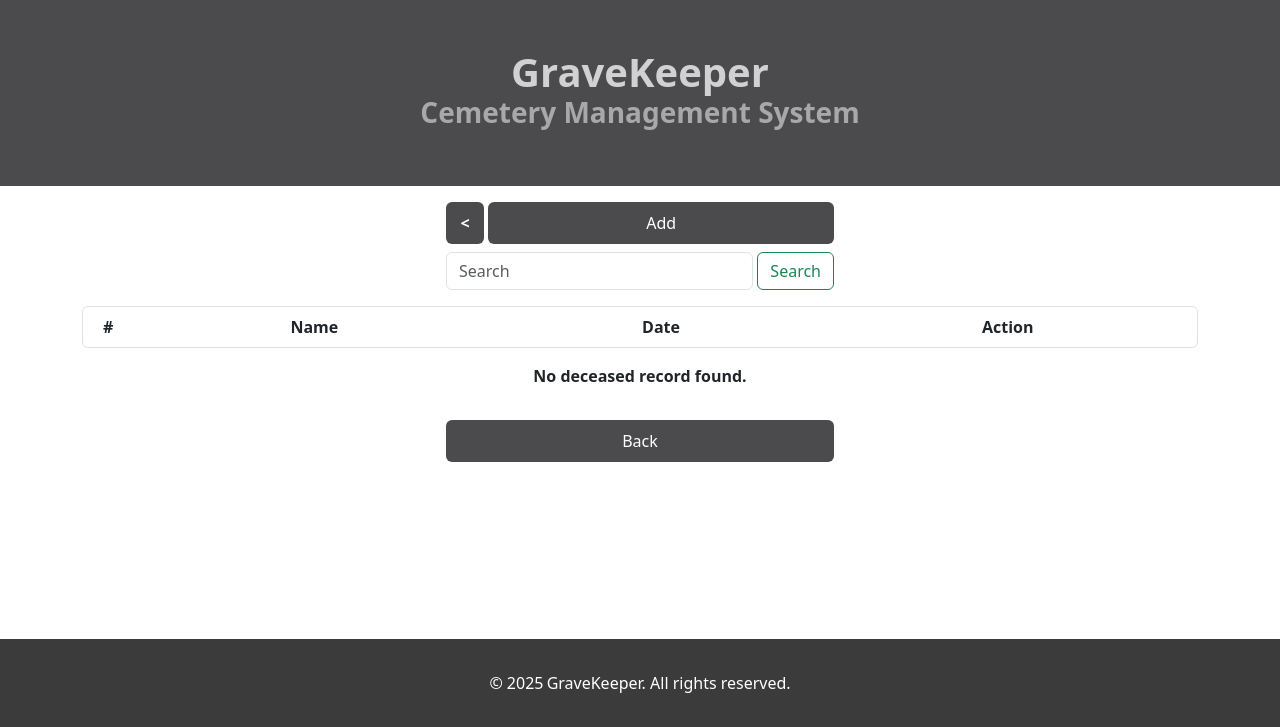
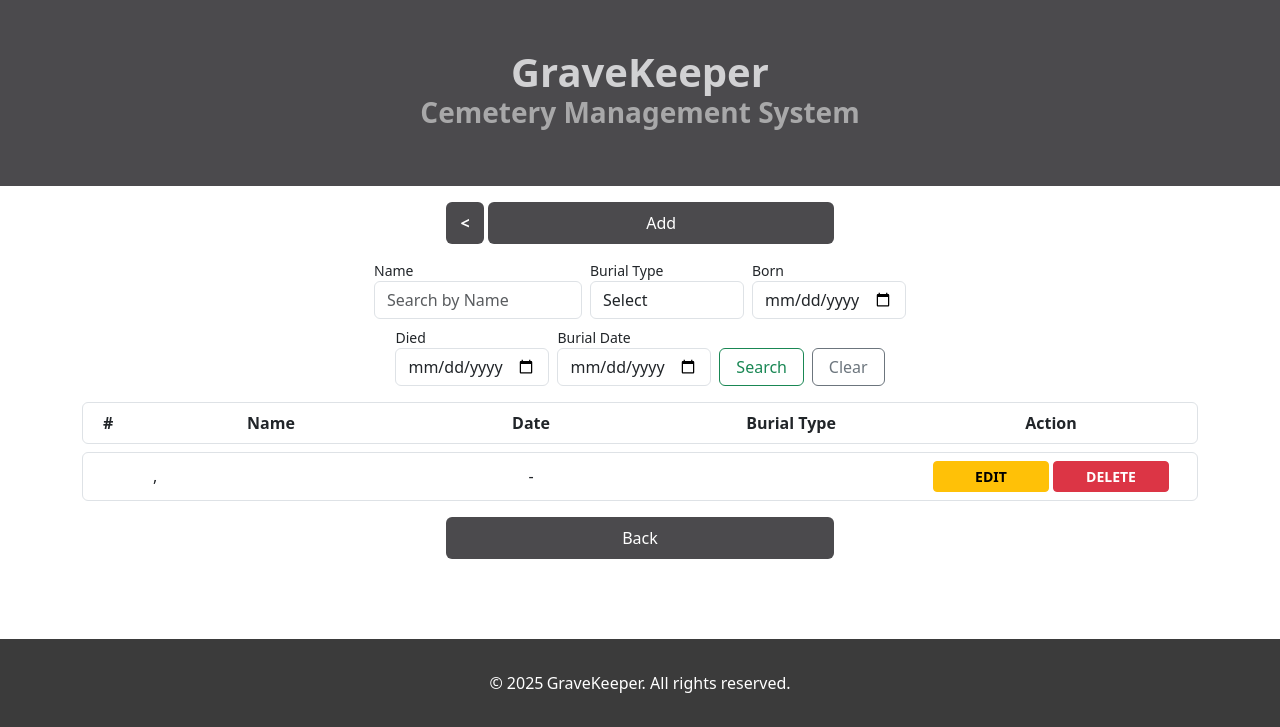
Before and after one commit to sharweng/gravekeepercms, a PHP site: page /deceased/index.php?mode=1 in a window 1280 px wide. Shown: the part 73-800 px from the top of the page. Run offline with PHP 8.4, Linux system fonts and the light colour scheme; the visitor is signed in with stand-in values (Sample User, id 1); data comes from the database, SQL or seed files in the repository; data that the repository does not hold is empty.

Commit message:
added searching to deceased

```diff
--- a/deceased/index.php
+++ b/deceased/index.php
@@ -9,13 +9,41 @@
     if($mode != 'user')
         include('../includes/notAdminRedirect.php');
 
-    $sql = "SELECT d.dec_id, d.lname, d.fname, d.date_born, d.date_died, d.picture, b.burial_date,
-        b.plot_id, s.sec_name, p.description AS plot_desc, bt.description AS type_desc
-        FROM deceased d INNER JOIN burial b ON d.dec_id = b.dec_id
-        INNER JOIN plot p ON p.plot_id = b.plot_id
-        INNER JOIN section s ON p.section_id = s.section_id
-        INNER JOIN bur_type bt ON bt.type_id = b.type_id";
-
+    $sql = "SELECT
+                   d.dec_id,
+                   r.reserv_id,
+                   r.date_placed,
+                   r.date_reserved,
+                   COALESCE(s.description, 'canceled') AS status,
+                   sec.sec_name,
+                   p.description AS plot_desc,
+                   p.price,
+                   u.name AS user_name,
+                   u.email,
+                   b.burial_id,
+                   b.burial_date,
+                   bt.description AS burial_type,
+                   d.lname AS deceased_lname,
+                   d.fname AS deceased_fname,
+                   d.date_born,
+                   d.date_died,
+                   d.picture AS deceased_picture
+               FROM reservation r
+               INNER JOIN status s ON r.stat_id = s.stat_id
+               INNER JOIN section sec ON r.section_id = sec.section_id
+               INNER JOIN plot p ON r.plot_id = p.plot_id
+               INNER JOIN user u ON r.user_id = u.user_id  -- Join to get user details
+               INNER JOIN burial b ON p.plot_id = b.plot_id  -- Join burial to get burial details
+               INNER JOIN bur_type bt ON b.type_id = bt.type_id  -- Get burial type description
+               INNER JOIN deceased d ON b.dec_id = d.dec_id  -- Get deceased details
+               ";
+    if(isset($_GET['clear'])){
+        unset($_GET['search']);
+        unset($_GET['burial_type']);
+        unset($_GET['date_born']);
+        unset($_GET['date_died']);
+        unset($_GET['burial_date']);
+    }
     if(isset($_GET['search']))
         $keyword = strtolower(trim($_GET['search']));
 
@@ -23,7 +51,28 @@
         $sql = $sql . " WHERE LOWER(CONCAT(d.lname, ', ', d.fname)) LIKE '%{$keyword}%'";
     }
 
-    $sql = $sql." ORDER BY dec_id ASC";
+    if (!empty($_GET['burial_type'])) {
+        $burial_type = mysqli_real_escape_string($conn, $_GET['burial_type']);
+        $sql .= " AND bt.description = '$burial_type'";
+    }
+
+    if (!empty($_GET['date_born'])) {
+        $date_born = mysqli_real_escape_string($conn, $_GET['date_born']);
+        $sql .= " AND d.date_born = '$date_born'";
+    }
+
+    if (!empty($_GET['date_died'])) {
+        $date_died = mysqli_real_escape_string($conn, $_GET['date_died']);
+        $sql .= " AND d.date_died = '$date_died'";
+    }
+
+    if (!empty($_GET['burial_date'])) {
+        $burial_date = mysqli_real_escape_string($conn, $_GET['burial_date']);
+        $sql .= " AND b.burial_date = '$burial_date'";
+    }
+
+
+    $sql = $sql." ORDER BY d.dec_id DESC";
     // if($mode == 'user'){
     //     $sql = $sql." WHERE u.user_id = {$_SESSION['user_id']}";
     // }
@@ -65,11 +114,53 @@
                 <a class="btn btn-darker-grey py-2 border-darker-grey fw-bold" href="/gravekeepercms/" style="width: 40px;"><</a>
                 <a class="btn btn-darker-grey w-100 py-2 border-darker-grey" href="create.php">Add</a>
             </div>
-            <form class="d-flex gap-1" method="get" action="">
-                <input class="form-control mr-sm-2" type="search" placeholder="Search" name="search" aria-label="Search">
-                <button class="btn btn-outline-success my-2 my-sm-0" type="submit">Search</button>
+        </main>
+        <form class="row g-2 align-items-center justify-content-center mb-3" method="get" action="">
+    <!-- Search Input -->
+    <div class="col-12 col-sm-6 col-md-4">
+        <label class="form-label small mb-0">Name</label>
+        <input class="form-control" type="search" placeholder="Search by Name" name="search" aria-label="Search" value="<?= isset($_GET['search']) ? htmlspecialchars($_GET['search']) : '' ?>">
+    </div>
+
+    <!-- Burial Type Dropdown -->
+    <div class="col-12 col-sm-6 col-md-3">
+        <label class="form-label small mb-0">Burial Type</label>
+        <select class="form-control" name="burial_type">
+            <option value="" selected disabled>Select</option>
+            <option value="unassigned" <?= isset($_GET['burial_type']) && $_GET['burial_type'] == 'unassigned' ? 'selected' : '' ?>>Unassigned</option>
+            <option value="buried" <?= isset($_GET['burial_type']) && $_GET['burial_type'] == 'buried' ? 'selected' : '' ?>>Buried</option>
+            <option value="cremated" <?= isset($_GET['burial_type']) && $_GET['burial_type'] == 'cremated' ? 'selected' : '' ?>>Cremated</option>
+        </select>
+    </div>
+
+    <!-- Date Born -->
+    <div class="col-6 col-sm-4 col-md-3">
+        <label class="form-label small mb-0">Born</label>
+        <input class="form-control" type="date" name="date_born" value="<?= isset($_GET['date_born']) ? $_GET['date_born'] : '' ?>">
+    </div>
+
+    <!-- Date Died -->
+    <div class="col-6 col-sm-4 col-md-3">
+        <label class="form-label small mb-0">Died</label>
+        <input class="form-control" type="date" name="date_died" value="<?= isset($_GET['date_died']) ? $_GET['date_died'] : '' ?>">
+    </div>
+
+    <!-- Burial Date -->
+    <div class="col-6 col-sm-4 col-md-3">
+        <label class="form-label small mb-0">Burial Date</label>
+        <input class="form-control" type="date" name="burial_date" value="<?= isset($_GET['burial_date']) ? $_GET['burial_date'] : '' ?>">
+    </div>
+
+    <!-- Buttons -->
+    <div class="col-12 col-md-auto">
+        <label class="form-label small mb-0">&nbsp</label>
+        <button class="btn btn-outline-success w-100" type="submit">Search</button>
+    </div>
+    <div class="col-12 col-md-auto">
+        <label class="form-label small mb-0">&nbsp</label>
+        <button class="btn btn-outline-secondary w-100" name="clear" type="submit">Clear</button>
+    </div>
 </form>
-        </main>
 
 
     </div>
@@ -86,6 +177,9 @@
                         Date
                     </div>
                     <div class="col d-grid align-items-center text-wrap text-center fw-bold">
+                        Burial Type
+                    </div>
+                    <div class="col d-grid align-items-center text-wrap text-center fw-bold">
                         Action
                     </div>
                 </div>
@@ -99,13 +193,16 @@
                         <?php echo $row['dec_id'] ?>
                     </div>
                     <div class="col d-grid align-items-center text-wrap">
-                        <?php echo $row['lname'] ?>, <?php echo $row['fname'] ?>
+                        <?php echo $row['deceased_lname'] ?>, <?php echo $row['deceased_fname'] ?>
                     </div>
                     <div class="col d-grid align-items-center text-wrap text-center">
                         <?php echo $row['date_born'] ?> - <?php echo $row['date_died'] ?>
                     </div>
+                    <div class="col d-grid align-items-center text-wrap text-center">
+                        <?php echo $row['burial_type'] ?>
+                    </div>
                     <?php
-                    echo "<div class=\"col px-0 d-flex gap-1 col  align-items-center text-wrap\">
+                    echo "<div class=\"col d-flex align-items-center text-wrap text-center gap-1\">
                             <form ";
                             echo "action=\"edit.php\" ";
                             echo "method=\"post\" class=\"col\">
@@ -122,40 +219,49 @@
                     echo "
                 </div>
             </div>";
-            echo "<div class=\"modal fade\" id=\"exampleModal{$row['dec_id']}\" tabindex=\"-1\" aria-labelledby=\"exampleModalLabel\" aria-hidden=\"true\">
+            echo "<div class=\"modal fade\" id=\"exampleModal{$row['dec_id']}\" tabindex=\"-1\" aria-labelledby=\"reservationModalLabel\" aria-hidden=\"true\">
     <div class=\"modal-dialog modal-dialog-centered\">
         <div class=\"modal-content\">
-                        <div class=\"modal-header\">"; ?>
-                            <img class="object-fit-contain border rounded" src="<?php echo $row['picture'] ?>" alt="" style="width: 100px; height: 100px">
-
-                            <?php echo "
+            <div class=\"modal-header\">
+                <h5 class=\"modal-title\">Deceased Details</h5>
                 <button type=\"button\" class=\"btn-close\" data-bs-dismiss=\"modal\" aria-label=\"Close\"></button>
             </div>
             <div class=\"modal-body text-wrap\">
-                            <div class=\"d-flex\">
-                                <div class=\"fw-bold\" style=\"width:110px;\">Name:</div>
-                                <div >{$row['lname']}, {$row['fname']}</div>
+            <!-- Deceased Info -->
+                <h5 class=\"fw-bold\">Deceased Info</h5>
+                <div class=\"text-center mb-3\">
+                    <img class=\"object-fit-contain border rounded\" src=\"/gravekeepercms/deceased/{$row['deceased_picture']}\" alt=\"\" style=\"width: 100px; height: 100px\">
                 </div>
                 <div class=\"d-flex\">
-                                <div class=\"fw-bold\" style=\"width:110px;\">Date Born:</div>
-                                <div >{$row['date_born']}</div>
+                    <div class=\"fw-bold\" style=\"width:140px;\">Name:</div>
+                    <div>{$row['deceased_lname']}, {$row['deceased_fname']}</div>
                 </div>
                 <div class=\"d-flex\">
-                                <div class=\"fw-bold\" style=\"width:110px;\">Date Died:</div>
-                                <div >{$row['date_died']}</div>
+                    <div class=\"fw-bold\" style=\"width:140px;\">Date Born:</div>
+                    <div>{$row['date_born']}</div>
+                </div>
+                <div class=\"d-flex\">
+                    <div class=\"fw-bold\" style=\"width:140px;\">Date Died:</div>
+                    <div>{$row['date_died']}</div>
                 </div>
                 <hr>
+                <!-- Burial Details -->
+                <h5 class=\"fw-bold\">Burial Details</h5>
                 <div class=\"d-flex\">
-                                <div class=\"fw-bold\" style=\"width:110px;\">Burial Date:</div>
-                                <div >{$row['burial_date']}</div>
+                    <div class=\"fw-bold\" style=\"width:140px;\">Burial Date:</div>
+                    <div>{$row['burial_date']}</div>
                 </div>
                 <div class=\"d-flex\">
-                                <div class=\"fw-bold\" style=\"width:110px;\">Burial Type:</div>
-                                <div >{$row['type_desc']}</div>
+                    <div class=\"fw-bold\" style=\"width:140px;\">Burial Type:</div>
+                    <div>{$row['burial_type']}</div>
                 </div>
                 <div class=\"d-flex\">
-                                <div class=\"fw-bold\" style=\"width:110px;\">Section-Plot:</div>
-                                <div >{$row['sec_name']} - {$row['plot_desc']}</div>
+                    <div class=\"fw-bold\" style=\"width:140px;\">Section-Plot:</div>
+                    <div>{$row['sec_name']} - {$row['plot_desc']}</div>
+                </div>
+                <div class=\"d-flex\">
+                    <div class=\"fw-bold\" style=\"width:140px;\">Price:</div>
+                    <div>₱{$row['price']}</div>
                 </div>
             </div>
             <div class=\"modal-footer\">
--- a/includes/header.php
+++ b/includes/header.php
@@ -15,7 +15,7 @@
           <a class="nav-link active" aria-current="page" href="/gravekeepercms/">Home</a>
         </li>
         <li class="nav-item">
-          <a class="nav-link" href="#">Reviews</a>
+          <a class="nav-link" href="/gravekeepercms/review/index.php?from=header">Reviews</a>
         </li>
         <li class="nav-item dropdown">
           <a class="nav-link dropdown-toggle" href="#" role="button" data-bs-toggle="dropdown" aria-expanded="false">
```
Also changed, not shown: review/index.php (+8 -2 lines). Lines whose indentation alone changed are shown as unchanged.
